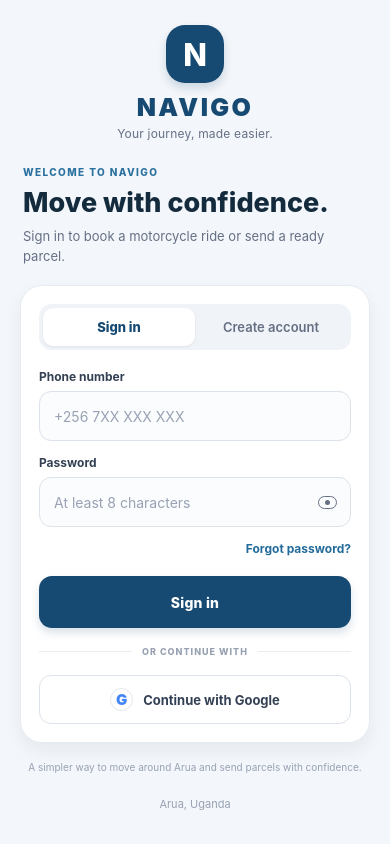
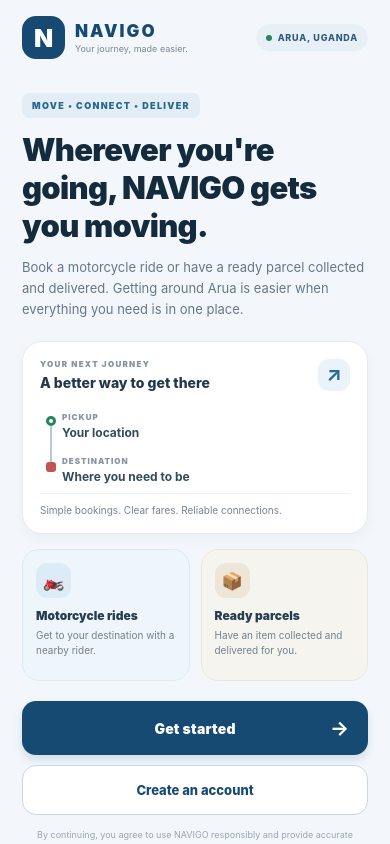
Before and after one commit to WilberAsingwire/NavigoUg, a React Native app in the folder apps/mobile/: screen / in a window 390 px wide. Built offline with nearby package versions, Linux system fonts and the light colour scheme.

Commit message:
Restore branded splash and welcome entry flow

```diff
--- a/apps/mobile/App.tsx
+++ b/apps/mobile/App.tsx
@@ -15,6 +15,7 @@ import {
 import { StatusBar } from "expo-status-bar";
 import * as SecureStore from "expo-secure-store";
 import RidesHome from "./RidesHome";
+import { SplashScreen, WelcomeScreen } from "./LaunchScreens";
 
 const API_BASE_URL = "https://navigou-api-2978.onrender.com";
 const SESSION_KEY = "navigo.session";
@@ -75,8 +76,15 @@ export default function App() {
   const [motorcycleDescription, setMotorcycleDescription] = useState("");
   const [busy, setBusy] = useState(false);
   const [restoring, setRestoring] = useState(true);
+  const [splashComplete, setSplashComplete] = useState(false);
+  const [showWelcome, setShowWelcome] = useState(true);
   const [error, setError] = useState("");
   const [session, setSession] = useState<Session | null>(null);
+
+  useEffect(() => {
+    const timer = setTimeout(() => setSplashComplete(true), 1_500);
+    return () => clearTimeout(timer);
+  }, []);
 
   useEffect(() => {
     let mounted = true;
@@ -206,20 +214,13 @@ export default function App() {
       setSession(null);
       setMode("login");
       setRole("CUSTOMER");
+      setShowWelcome(true);
       setBusy(false);
     }
   }
 
-  if (restoring) {
-    return (
-      <SafeAreaView style={styles.safeArea}>
-        <StatusBar style="dark" />
-        <View style={styles.loading}>
-          <ActivityIndicator size="large" color="#174A72" />
-          <Text style={styles.muted}>Preparing NAVIGO...</Text>
-        </View>
-      </SafeAreaView>
-    );
+  if (restoring || !splashComplete) {
+    return <SplashScreen />;
   }
 
   if (session) {
@@ -229,6 +230,23 @@ export default function App() {
         onSignOut={signOut}
         onSessionChange={setSession}
         signingOut={busy}
+      />
+    );
+  }
+
+  if (showWelcome) {
+    return (
+      <WelcomeScreen
+        onGetStarted={() => {
+          setMode("login");
+          setError("");
+          setShowWelcome(false);
+        }}
+        onCreateAccount={() => {
+          setMode("register");
+          setError("");
+          setShowWelcome(false);
+        }}
       />
     );
   }
@@ -245,6 +263,13 @@ export default function App() {
           keyboardShouldPersistTaps="handled"
           showsVerticalScrollIndicator={false}
         >
+          <TouchableOpacity
+            accessibilityRole="button"
+            style={styles.entryBackButton}
+            onPress={() => { setShowWelcome(true); setError(""); }}
+          >
+            <Text style={styles.entryBackText}>←  Back to welcome</Text>
+          </TouchableOpacity>
           <Brand />
           <View style={styles.headingBlock}>
             <Text style={styles.eyebrow}>WELCOME TO NAVIGO</Text>
@@ -472,7 +497,9 @@ function Detail({ label, value }: { label: string; value: string }) {
 const styles = StyleSheet.create({
   safeArea: { flex: 1, backgroundColor: "#F3F6FA" },
   flex: { flex: 1 },
-  authPage: { flexGrow: 1, paddingHorizontal: 20, paddingTop: 25, paddingBottom: 28 },
+  authPage: { flexGrow: 1, paddingHorizontal: 20, paddingTop: 18, paddingBottom: 28 },
+  entryBackButton: { alignSelf: "flex-start", paddingVertical: 8, paddingHorizontal: 3, marginBottom: 5 },
+  entryBackText: { color: "#236B9A", fontSize: 12, fontWeight: "700" },
   dashboard: { flexGrow: 1, paddingHorizontal: 24, paddingTop: 34, paddingBottom: 30 },
   brand: { alignItems: "center", marginBottom: 25 },
   brandMark: {
```
